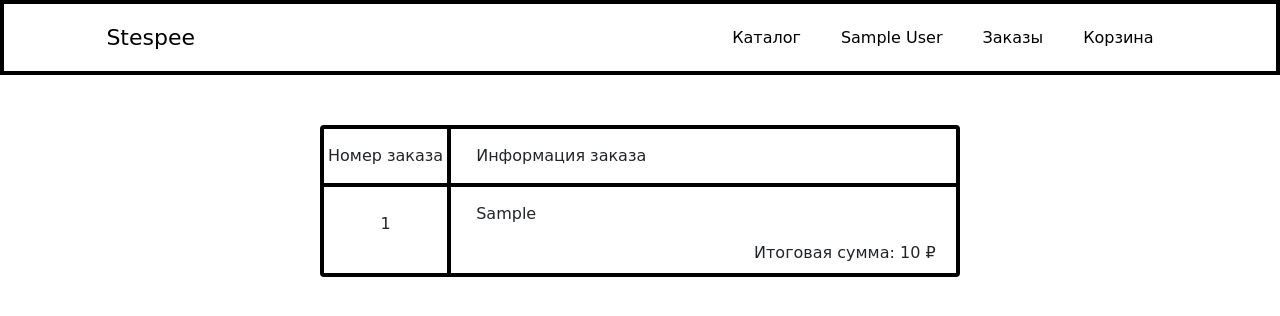
After one commit to Frank-Martinz/Stespee, a Flask app: page /show_orders in a window 1280 px wide. The commit adds this page. Shown: the top 316 px of the page. Run offline with Flask 3, Linux system fonts and the light colour scheme; a user stored in the database is signed in; tables that the repository leaves empty hold one stand-in row (values such as "Sample post").

Commit message:
version: pre-a.0.5

```diff
--- a/forms/loginform.py
+++ b/forms/loginform.py
@@ -1,10 +1,10 @@
 from flask_wtf import FlaskForm
-from wtforms import StringField, PasswordField, BooleanField, SubmitField
+from wtforms import PasswordField, BooleanField, SubmitField, EmailField
 from wtforms.validators import DataRequired
 
 
 class LoginForm(FlaskForm):
-    login = StringField('Логин', validators=[DataRequired()])
+    login = EmailField('Логин', validators=[DataRequired()])
     password = PasswordField('Пароль', validators=[DataRequired()])
     remember_me = BooleanField('Запомнить меня', default=False)
     submit = SubmitField('Войти')
--- a/main.py
+++ b/main.py
@@ -4,10 +4,16 @@ from werkzeug.security import generate_password_hash
 from forms.loginform import LoginForm
 from forms.registform import RegistrationForm
 from forms.changingform import ChangingForm_login, ChangingForm_surname, ChangingForm_name, ChangingForm_password
+from forms.orderform import OrderForm
 from data import db_session
 from data.users import User
 from data.products import Product
 from data.carts import Cart
+from data.orders import Order
+import re
+import sys
+import requests
+from pprint import pprint
 
 app = Flask(__name__)
 app.config['SECRET_KEY'] = 'pfybvfqntcmcgjhnfvvfkmxbrbbltdjxrb'
@@ -133,11 +139,9 @@ def cart():
     if current_user.is_authenticated:
         db_sess = db_session.create_session()
         user_cart = db_sess.query(Cart).filter(Cart.user_id == current_user.id).first()
-        print(user_cart)
         if user_cart.products == '{}':
             return render_template('cart.html', show_smth=False)
         else:
-            print(user_cart.products)
             prods = create_dict_of_prod(user_cart.products)
             products = db_sess.query(Product).filter(Product.id.in_(list(prods.keys()))).all()
             amount = count_whole_cost(prods)
@@ -156,6 +160,47 @@ def account():
     user = db_sess.query(User).filter(current_user.id == User.id).first()
     db_sess.close()
     return render_template('account.html', item=user, password=str('●' * user.len_of_password))
+
+
+@app.route('/create_order', methods=['GET', 'POST'])
+def create_orders():
+    message = ''
+    db_sess = db_session.create_session()
+    user_cart = db_sess.query(Cart).filter(Cart.user_id == current_user.id).first()
+    if user_cart.products == '{}':
+        return redirect('/cart')
+    form = OrderForm()
+    if form.validate_on_submit():
+        correct_address = is_correct_address(form.address.data)
+        correct_phone_number = is_correct_mobile_phone_number_ru(form.phone_number.data)
+        if correct_phone_number and correct_address:
+            add_new_order(current_user.id, form)
+            db_sess.close()
+            return redirect('/catalog')
+        else:
+            if not correct_address:
+                message = 'Некорректный адрес'
+            else:
+                message = 'Некорректный номер телефона'
+    user = db_sess.query(User).filter(User.id == current_user.id).first()
+    db_sess.close()
+    return render_template('create_order.html', form=form, item=user, message=message)
+
+
+@app.route('/show_orders')
+def show_orders():
+    db_sess = db_session.create_session()
+    orders = db_sess.query(Order).filter(Order.user_id == current_user.id).all()
+    db_sess.close()
+    items = []
+    if len(orders) > 0:
+        show_smth = True
+        for order in reversed(orders):
+            order_list = create_list_of_products(order.products)
+            items.append([order, order_list])
+    else:
+        show_smth = False
+    return render_template('show_orders.html', items=items, show_smth=show_smth)
 
 
 @app.route('/add/<int:user_id>/<int:product_id>/<int:tp>', methods=['POST'])
@@ -230,6 +275,28 @@ def change_info(tp):
     return render_template('change_info.html', form=form, tp=tp)
 
 
+def add_new_order(user_id: int, form):
+    db_sess = db_session.create_session()
+    user_cart = db_sess.query(Cart).filter(Cart.user_id == user_id).first()
+    products = create_dict_of_prod(user_cart.products)
+    text_products = ''
+    for index in products:
+        product = db_sess.query(Product).filter(Product.id == index).first()
+        text_products += f'{product.name} x {products[index]}|'
+    order = Order(
+        user_id=user_cart.user_id,
+        products=text_products,
+        address=form.address.data,
+        status='Создан',
+        phone_number=form.phone_number.data,
+        amount=user_cart.amount
+    )
+    db_sess.add(order)
+    user_cart.products = '{}'
+    db_sess.commit()
+    db_sess.close()
+
+
 def create_dict_of_prod(products: str):
     products = products[1:-1]
     if ', ' in products:
@@ -255,5 +322,45 @@ def count_whole_cost(prods_in_cart):
     return amount
 
 
+def is_correct_mobile_phone_number_ru(phone_number):
+    remainder = ''
+    if phone_number.startswith('+7'):
+        remainder = phone_number[2:]
+    elif phone_number.startswith('8'):
+        remainder = phone_number[1:]
+    else:
+        return False
+
+    remainder = re.sub(r'[ -]', '', remainder)
+
+    if re.match(r'^\(\d{3}\)', remainder):
+        remainder = re.sub(r'\(', '', remainder, 1)
+        remainder = re.sub(r'\)', '', remainder, 1)
+
+    return bool(re.match(r'^\d{10}$', remainder))
+
+
+def is_correct_address(address):
+    server = 'https://search-maps.yandex.ru/v1/'
+    params = {
+        'apikey': 'dda3ddba-c9ea-4ead-9010-f43fbc15c6e3',
+        'text': address,
+        'lang': 'ru'
+    }
+    data = requests.get(url=server, params=params).json()
+    if len(data['features']) == 0:
+        return False
+    return True
+
+
+def create_list_of_products(products: str):
+    if '|' in products:
+        prods = products.split('|')
+        return prods
+    return [products]
+
+
+sys.modules['inspect'] = None
+
 if __name__ == '__main__':
     main()
--- a/static/styles.css
+++ b/static/styles.css
@@ -6,6 +6,10 @@
     width: 100%;
     background-color: #ffffff;
     opacity: 1;
+}
+
+* {
+    font-family: Cursive;
 }
 
 .lower_field{
--- a/templates/base.html
+++ b/templates/base.html
@@ -30,14 +30,14 @@
                 </ul>
             </li>
             {% else %}
-            <li><a href="#">Аккаунт</a>
+            <li><a href="/login">Аккаунт</a>
                 <ul>
                     <li><a href="/login">Войти</a></li>
                     <li><a href="/registration">Зарегестироваться</a></li>
                 </ul>
             </li>
             {% endif %}
-            <li><a href="#">Заказы</a></li>
+            <li><a href="/show_orders">Заказы</a></li>
             <li><a href="/cart">Корзина</a></li>
 
         </ul>
--- a/templates/change_info.html
+++ b/templates/change_info.html
@@ -56,7 +56,7 @@
             </p>
             {% endif %}
 
-            <p>{{ form.submit(type="submit", class="basic_font") }}</p>
+            <p>{{ form.submit(type="submit", class="*") }}</p>
             <p>{{ message }}</p>
         </form>
     </div>
--- /dev/null
+++ b/templates/show_orders.html
@@ -0,0 +1,40 @@
+{% extends "base.html" %}
+
+{% block content %}
+<div style="width: 100%;">
+    {% if show_smth %}
+
+
+    <div style="width: 50%; margin-left: 25%; margin: right: 25%; border: 2px solid #000000; border-radius: 4px; margin-top: 50px">
+        <div style="width: 100%; display: flex;">
+            <div style="display: inline-block; width: 20%; border: 2px solid #000000; float: left; text-align: center">
+                <p style="margin-top: 15px; margin-bottom: 15px;">Номер заказа</p>
+            </div>
+            <div style="display: inline-block; width: 80%; border: 2px solid #000000;">
+                <p style="float: left; margin-left: 25px; margin-top: 15px; margin-bottom: 15px;">Информация заказа</p>
+            </div>
+        </div>
+        {% for item in items %}
+        <div style="width: 100%; display: flex; height: 100%">
+            <div style="display: inline-block; width: 20%; border: 2px solid #000000; float: left; text-align: center;">
+                <p style="margin-top: 25px;">{{ item[0].id }}</p>
+            </div>
+            <div style="display: inline-block; width: 80%; border: 2px solid #000000;">
+                {% for product in item[1] %}
+                <p style="margin-left: 25px; margin-top: 15px; margin-bottom: 15px;">{{ product }}</p>
+                {% endfor %}
+                <div style="margin-left: 60%">
+                    <p style="margin-bottom: 8px;">Итоговая сумма: {{ item[0].amount }} ₽</p>
+                </div>
+            </div>
+        </div>
+        {% endfor %}
+
+    </div>
+    {% else %}
+    <h1>У вас пока что нет заказов.</h1>
+    <p>Чтобы у вас появились заказы, купите что-то в нашем магазине</p>
+    {% endif %}
+</div>
+
+{% endblock %}
```
Also changed, not shown: data/orders.py (added, +15 -0 lines), forms/orderform.py (added, +11 -0 lines), templates/cart.html (+5 -12 lines), templates/create_order.html (added, +49 -0 lines).
